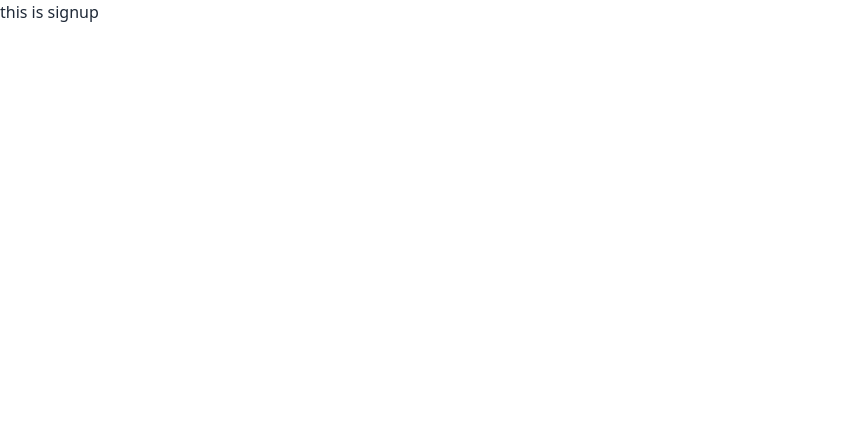
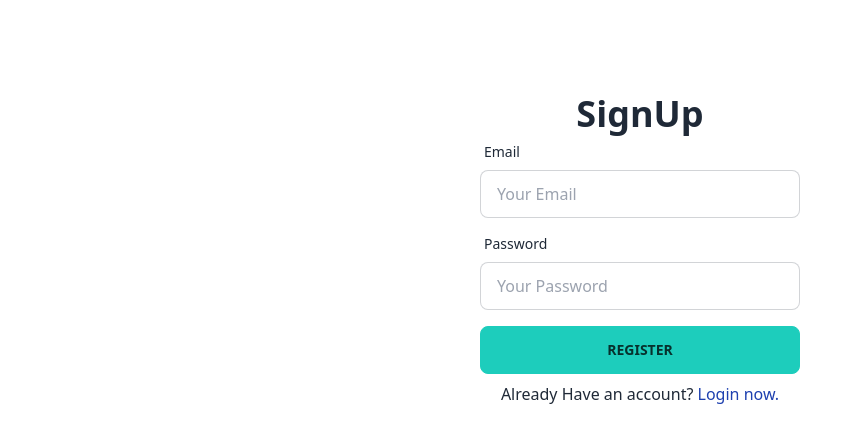
Before and after one commit to nhnajmul17/Book_catalog_client, a React (Vite) app: page /signup in a window 1280 px wide. Shown: the top 442 px of the page, without its empty margins (0-863 px from the left). Built offline with nearby package versions, Linux system fonts and the light colour scheme.

Commit message:
Signup and Login implemented

```diff
--- a/package.json
+++ b/package.json
@@ -11,6 +11,7 @@
   },
   "dependencies": {
     "@reduxjs/toolkit": "^1.9.5",
+    "firebase": "^10.0.0",
     "react": "^18.2.0",
     "react-dom": "^18.2.0",
     "react-hook-form": "^7.45.1",
--- a/src/App.tsx
+++ b/src/App.tsx
@@ -1,10 +1,28 @@
-import { Toaster } from "react-hot-toast";
+import { onAuthStateChanged } from "firebase/auth";
 import Main from "./layouts/Main";
+import { setLoading, setUser } from "./redux/features/auth/authSlice";
+import { useAppDispatch } from "./redux/hook";
+import { useEffect } from "react";
+import auth from "./utils/firebase.config";
 
 function App() {
+  const dispatch = useAppDispatch();
+
+  useEffect(() => {
+    dispatch(setLoading(true));
+
+    onAuthStateChanged(auth, (user) => {
+      if (user) {
+        dispatch(setUser(user.email!));
+        dispatch(setLoading(false));
+      } else {
+        dispatch(setLoading(false));
+      }
+    });
+  }, [dispatch]);
+
   return (
     <div>
-      <Toaster />
       <Main />
     </div>
   );
--- a/src/layouts/Navbar.tsx
+++ b/src/layouts/Navbar.tsx
@@ -1,6 +1,19 @@
 import { Link } from "react-router-dom";
+import { useAppDispatch, useAppSelector } from "../redux/hook";
+import { signOut } from "firebase/auth";
+import auth from "../utils/firebase.config";
+import { setUser } from "../redux/features/auth/authSlice";
 
 const Navbar = () => {
+  const { user } = useAppSelector((state) => state.auth);
+
+  const dispatch = useAppDispatch();
+
+  const handleLogout = () => {
+    signOut(auth).then(() => {
+      dispatch(setUser(null));
+    });
+  };
   return (
     <nav className="w-full h-16 fixed top backdrop-blur-lg z-10">
       <div className="h-full w-full bg-white/60">
@@ -45,15 +58,21 @@ const Navbar = () => {
               tabIndex={0}
               className="menu menu-sm dropdown-content mt-3 z-[1] p-2 shadow bg-base-100 rounded-box w-52"
             >
-              <li>
+              {/* <li>
                 <a className="justify-between">User Name</a>
+              </li> */}
+              {user.email && (
+                <li onClick={handleLogout}>
+                  <a>Logout</a>
                 </li>
-              <li></li>
+              )}
+              {!user.email && (
                 <li>
                   <Link to="/login">
                     <a>Login</a>
                   </Link>
                 </li>
+              )}
             </ul>
           </div>
         </div>
--- a/src/main.tsx
+++ b/src/main.tsx
@@ -6,9 +6,11 @@ import { Provider } from "react-redux";
 import store from "./redux/store.ts";
 import { RouterProvider } from "react-router-dom";
 import routes from "./routes/routes.tsx";
+import { Toaster } from "react-hot-toast";
 ReactDOM.createRoot(document.getElementById("root")!).render(
   <React.StrictMode>
     <Provider store={store}>
+      <Toaster />
       <RouterProvider router={routes} />
     </Provider>
   </React.StrictMode>
--- a/src/pages/Login.tsx
+++ b/src/pages/Login.tsx
@@ -1,25 +1,41 @@
-/* eslint-disable @typescript-eslint/no-misused-promises */
-
-import { useForm } from "react-hook-form";
-import { Link } from "react-router-dom";
+import { useForm, SubmitHandler } from "react-hook-form";
+import { Link, useNavigate } from "react-router-dom";
+import { toast } from "react-hot-toast";
+import { useAppDispatch, useAppSelector } from "../redux/hook";
+import { loginUser } from "../redux/features/auth/authSlice";
+import { useEffect } from "react";
 
 interface LoginFormInputs {
   email: string;
   password: string;
 }
 const Login = () => {
-  const { register, handleSubmit } = useForm();
+  const {
+    register,
+    handleSubmit,
+    formState: { errors },
+  } = useForm<LoginFormInputs>();
 
-  const onSubmit = (data: LoginFormInputs) => {
+  const navigate = useNavigate();
+  const dispatch = useAppDispatch();
+  const { user, isLoading, isError, error } = useAppSelector(
+    (state) => state.auth
+  );
+
+  const onSubmit: SubmitHandler<LoginFormInputs> = (data: LoginFormInputs) => {
     console.log(data);
-    // dispatch(SigninUser({ email: data.email, password: data.password })).then(
-    //     navigate(from, { replace: true })
-    // )
+    dispatch(loginUser({ email: data.email, password: data.password }));
   };
+
+  useEffect(() => {
+    if (!isLoading && user.email) {
+      navigate("/");
+    }
+  }, [user, isLoading, navigate]);
   return (
     <div className="h-[500px] flex flex-col justify-center items-center py-2">
-      <h2 className="text-4xl">Login</h2>
-      {/* {isError ? <p className="text-red-500">{error}</p> : ""} */}
+      <h2 className="text-4xl font-bold">Login</h2>
+      {isError && toast.error(`${error}`)}
       <div className="w-80">
         <form onSubmit={handleSubmit(onSubmit)}>
           <div className="form-control w-full ">
@@ -32,6 +48,7 @@ const Login = () => {
               placeholder="Your Email"
               className="input input-bordered w-full "
             />
+            {errors.email && <p>{errors.email.message}</p>}
           </div>
           <div className="form-control w-full  my-2">
             <label className="label">
@@ -43,9 +60,10 @@ const Login = () => {
               placeholder="Your Password"
               className="input input-bordered w-full"
             />
+            {errors.password && <p>{errors.password.message}</p>}
           </div>
           <button type="submit" className="btn btn-accent w-full my-2">
-            Submit
+            Login
           </button>
         </form>
       </div>
--- a/src/pages/Signup.tsx
+++ b/src/pages/Signup.tsx
@@ -1,5 +1,92 @@
+import { useForm } from "react-hook-form";
+import { Link, useNavigate } from "react-router-dom";
+import { useAppDispatch, useAppSelector } from "../redux/hook";
+import { createUser } from "../redux/features/auth/authSlice";
+
+import { toast } from "react-hot-toast";
+import { useEffect } from "react";
+
+interface SignupFormInputs {
+  // name: string;
+  email: string;
+  password: string;
+}
 const Signup = () => {
-  return <div>this is signup</div>;
+  const {
+    register,
+    handleSubmit,
+    formState: { errors },
+  } = useForm<SignupFormInputs>();
+  const navigate = useNavigate();
+  const dispatch = useAppDispatch();
+  const { user, isLoading, isError, error } = useAppSelector(
+    (state) => state.auth
+  );
+
+  const onSubmit = (data: SignupFormInputs) => {
+    dispatch(createUser({ email: data.email, password: data.password }));
+  };
+  useEffect(() => {
+    if (!isLoading && user?.email) {
+      navigate("/");
+      toast.success("User Created Successfully");
+    }
+  }, [user, isLoading, navigate]);
+  return (
+    <div className="h-[500px] flex flex-col justify-center items-center">
+      <h2 className="text-4xl font-bold">SignUp</h2>
+      {isError && toast.error(`${error}`)}
+      <div className="w-80">
+        <form onSubmit={handleSubmit(onSubmit)}>
+          {/* <div className="form-control w-full">
+            <label className="label">
+              <span className="label-text">Name</span>
+            </label>
+            <input
+              type="text"
+              {...register("name")}
+              placeholder="Your Name"
+              className="input input-bordered w-full "
+            />
+            {errors.name && <p>{errors.name.message}</p>}
+          </div> */}
+          <div className="form-control w-full">
+            <label className="label">
+              <span className="label-text">Email</span>
+            </label>
+            <input
+              type="email"
+              {...register("email")}
+              placeholder="Your Email"
+              className="input input-bordered w-full "
+            />
+            {errors.email && <p>{errors.email.message}</p>}
+          </div>
+          <div className="form-control w-full my-2">
+            <label className="label">
+              <span className="label-text">Password</span>
+            </label>
+            <input
+              type="password"
+              {...register("password")}
+              placeholder="Your Password"
+              className="input input-bordered w-full"
+            />
+          </div>
+          {errors.password && <p>{errors.password.message}</p>}
+          <button type="submit" className="btn btn-accent w-full my-2">
+            Register
+          </button>
+        </form>
+      </div>
+      <p>
+        Already Have an account?{" "}
+        <Link to="/login" className="text-blue-800">
+          Login now.
+        </Link>
+      </p>
+    </div>
+  );
 };
 
 export default Signup;
--- /dev/null
+++ b/src/redux/features/auth/authSlice.ts
@@ -0,0 +1,99 @@
+/* eslint-disable @typescript-eslint/no-non-null-assertion */
+import { createAsyncThunk, createSlice } from "@reduxjs/toolkit";
+import type { PayloadAction } from "@reduxjs/toolkit";
+import {
+  createUserWithEmailAndPassword,
+  signInWithEmailAndPassword,
+} from "firebase/auth";
+import auth from "../../../utils/firebase.config";
+
+interface IUserState {
+  user: {
+    email: string | null;
+  };
+  isLoading: boolean;
+  isError: boolean;
+  error: string | null;
+}
+
+interface ICredential {
+  email: string;
+  password: string;
+}
+
+const initialState: IUserState = {
+  user: {
+    email: null,
+  },
+  isLoading: false,
+  isError: false,
+  error: null,
+};
+
+export const createUser = createAsyncThunk(
+  "user/createUser",
+  async ({ email, password }: ICredential) => {
+    const data = await createUserWithEmailAndPassword(auth, email, password);
+
+    return data.user.email;
+  }
+);
+
+export const loginUser = createAsyncThunk(
+  "user/loginUser",
+  async ({ email, password }: ICredential) => {
+    const data = await signInWithEmailAndPassword(auth, email, password);
+
+    return data.user.email;
+  }
+);
+
+const authSlice = createSlice({
+  name: "auth ",
+  initialState,
+  reducers: {
+    setUser: (state, action: PayloadAction<string | null>) => {
+      state.user.email = action.payload;
+    },
+    setLoading: (state, action: PayloadAction<boolean>) => {
+      state.isLoading = action.payload;
+    },
+  },
+  extraReducers: (builder) => {
+    builder
+      .addCase(createUser.pending, (state) => {
+        state.isLoading = true;
+        state.isError = false;
+        state.error = null;
+      })
+      .addCase(createUser.fulfilled, (state, action) => {
+        state.user.email = action.payload;
+        state.isLoading = false;
+      })
+      .addCase(createUser.rejected, (state, action) => {
+        state.user.email = null;
+        state.isLoading = false;
+        state.isError = true;
+        state.error = action.error.message!;
+      })
+      .addCase(loginUser.pending, (state) => {
+        state.isLoading = true;
+        state.isError = false;
+        state.error = null;
+      })
+      .addCase(loginUser.fulfilled, (state, action) => {
+        state.user.email = action.payload;
+        state.isLoading = false;
+      })
+      .addCase(loginUser.rejected, (state, action) => {
+        state.user.email = null;
+        state.isLoading = false;
+        state.isError = true;
+        state.error = action.error.message!;
+      });
+  },
+});
+
+export const { setUser, setLoading } = authSlice.actions;
+
+export default authSlice.reducer;
--- a/src/redux/store.ts
+++ b/src/redux/store.ts
@@ -1,10 +1,12 @@
 import { configureStore } from "@reduxjs/toolkit";
 import bookReducer from "./features/books/bookSlice";
 import { api } from "./api/apiSlice";
+import authReducer from "./features/auth/authSlice";
 
 const store = configureStore({
   reducer: {
     books: bookReducer,
+    auth: authReducer,
     [api.reducerPath]: api.reducer,
   },
   middleware: (getDefaultMiddleware) =>
--- /dev/null
+++ b/src/utils/firebase.config.ts
@@ -0,0 +1,14 @@
+import { initializeApp } from "firebase/app";
+import { getAuth } from "firebase/auth";
+const firebaseConfig = {
+  apiKey: import.meta.env.VITE_apiKey,
+  authDomain: import.meta.env.VITE_authDomain,
+  projectId: import.meta.env.VITE_projectId,
+  storageBucket: import.meta.env.VITE_storageBucket,
+  messagingSenderId: import.meta.env.VITE_messagingSenderId,
+  appId: import.meta.env.VITE_appId,
+};
+
+const app = initializeApp(firebaseConfig);
+const auth = getAuth(app);
+export default auth;
```
Also changed, not shown: .eslintrc.cjs, 1 other file (tests, documents, lock files or other folders). Lines whose indentation alone changed are shown as unchanged.
